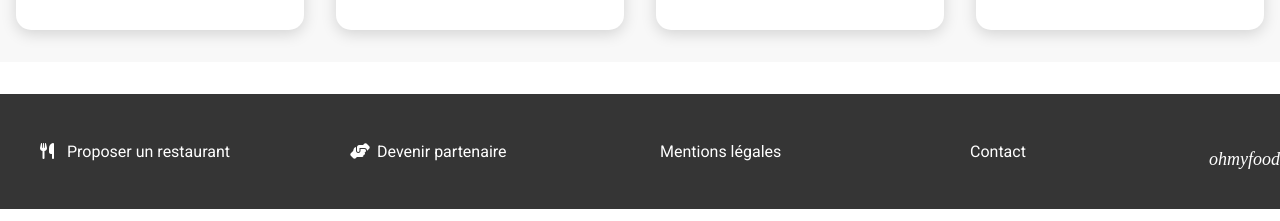
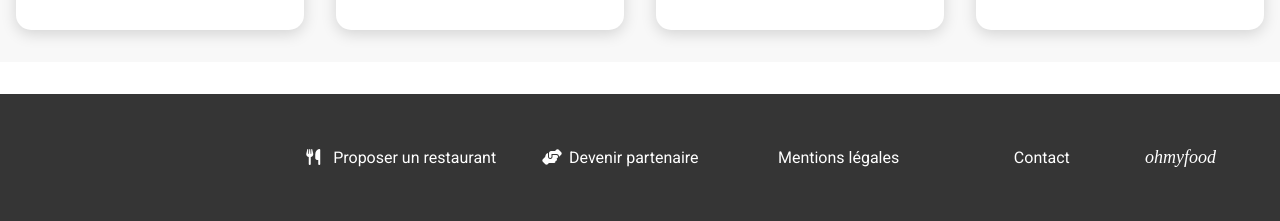
Before and after one commit to MohaDjm/Ohmyfood, a website: page index.html in a window 1280 px wide. Shown: the part 1055-1276 px from the top of the page. Drawn offline with Linux system fonts and the light colour scheme; a web font is replaced by a local one.

Commit message:
correction w3c footer + alignement

```diff
--- a/index.html
+++ b/index.html
@@ -79,7 +79,7 @@
     </main>
     <footer>
       <ul class="footer__list">
-      <h2>ohmyfood</h2>
+      <li class="footer__listLink"><h2>ohmyfood</h2></li>
       <li class="footer__listLink"><a href="#"><i class="fa-solid fa-utensils"></i>Proposer un restaurant</a></li>
       <li class="footer__listLink"><a href="#"><i class="fa-solid fa-handshake-angle"></i>Devenir partenaire</a></li>
       <li class="footer__listLink"><a href="#">Mentions légales</a></li>
--- a/sass/layout/footer.scss
+++ b/sass/layout/footer.scss
@@ -3,13 +3,14 @@
 footer {
     position: relative;
     background-color: colors.$darkgrey;
-    padding: 1.5rem 0rem;
+    padding: 1.89rem;
     .footer__list {
         @media (min-width: 1024px){
             display: flex;
             justify-content: flex-end;
             h2 {
                 position: absolute;
+                right: 4rem;
             }
             li {
                 display: flex;
```
Also changed, not shown: pages/a-la-francaise.html (+1 -1 lines), pages/la-note-enchantee.html (+1 -1 lines), pages/la-palette-du-gout.html (+1 -1 lines), pages/le-delice-des-sens.html (+1 -1 lines), style.css, 1 other file.
